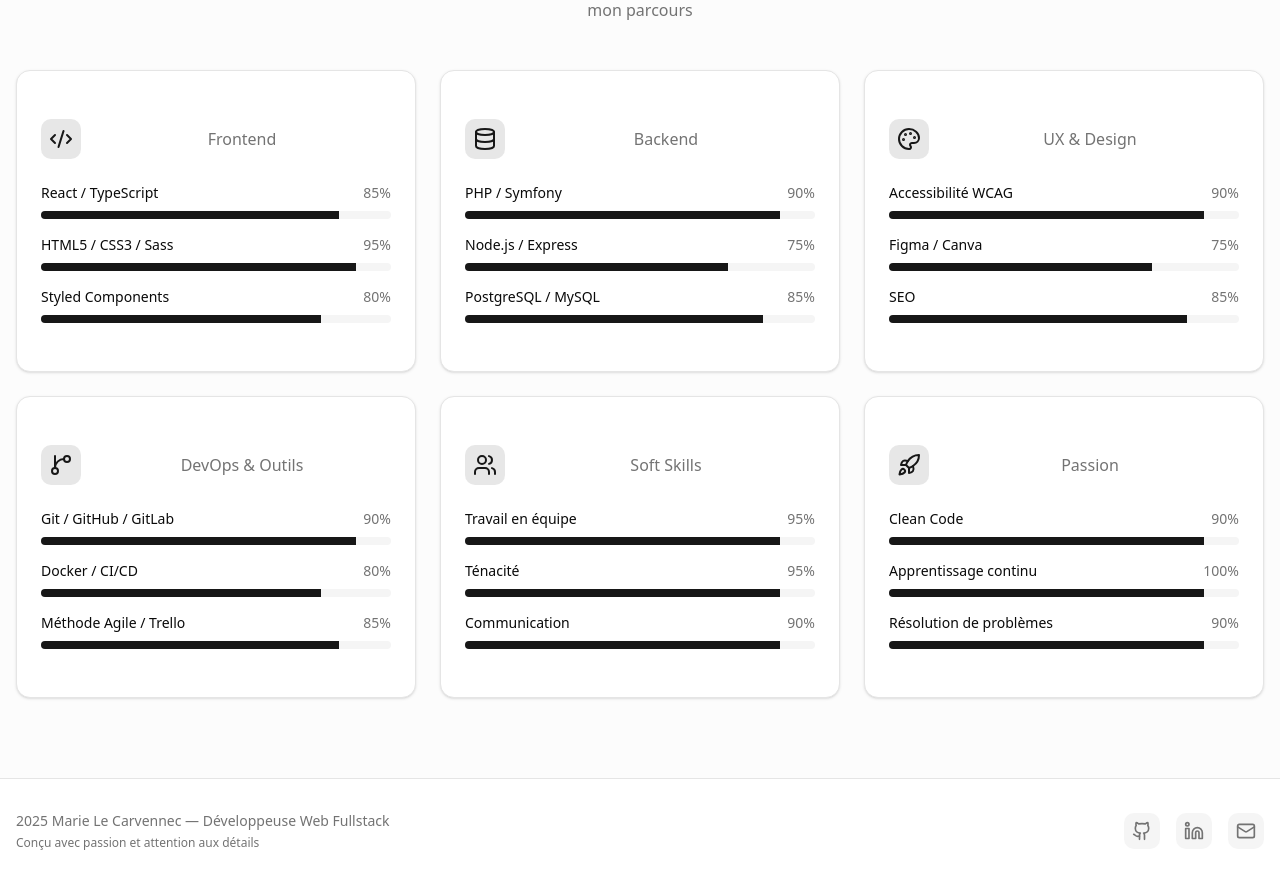
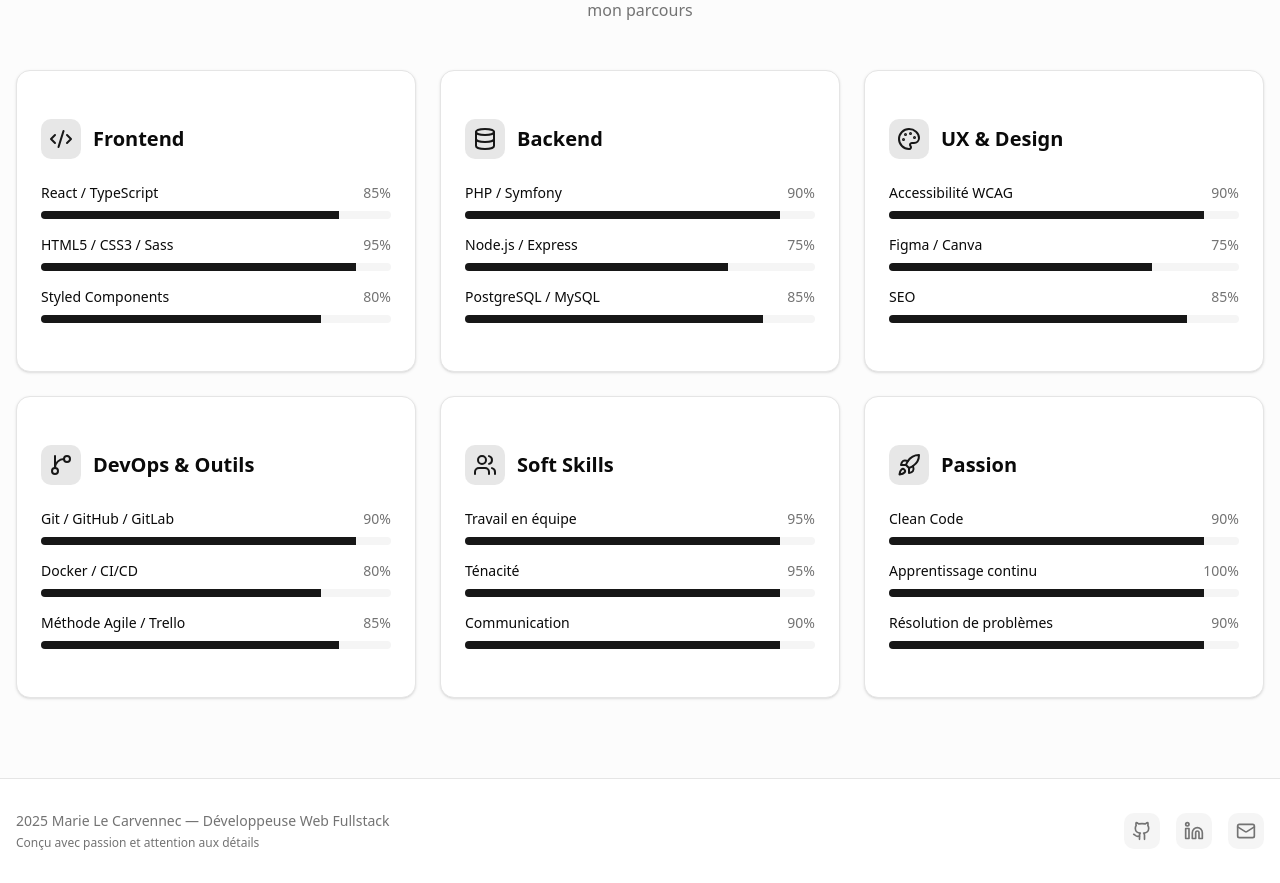
Before and after one commit to Karvaneg/portfolio-karvaneg, a Next.js app: page / in a window 1280 px wide. Shown: the part 1960-2843 px from the top of the page. Built offline with nearby package versions, Linux system fonts and the light colour scheme.

Commit message:
♻️T10 : UI > SectionSubTitle > modify and apply

```diff
--- a/app/sections/about/technologies.tsx
+++ b/app/sections/about/technologies.tsx
@@ -1,9 +1,10 @@
 import { aboutData } from "@/app/lib/data/about";
+import { SectionSubTitle } from "@/components/ui/SectionSubTitle";
 
 export function Technologies() {
   return (
     <div className="pt-8">
-      <h3 className="text-xl font-semibold mb-4">Technologies que j&apos;utilise :</h3>
+      <SectionSubTitle className="mb-4">Technologies que j&apos;utilise :</SectionSubTitle>
       <div className="flex flex-wrap gap-2">
         {aboutData.technologies.map((tech) => (
           <span key={tech} className="px-4 py-2 bg-primary/10 text-primary rounded-lg text-sm font-medium">
--- a/components/ui/SectionSubTitle.tsx
+++ b/components/ui/SectionSubTitle.tsx
@@ -4,5 +4,5 @@ interface SectionSubTitleProps {
 }
 
 export function SectionSubTitle({ children, className }: SectionSubTitleProps) {
-  return <p className={`text-muted-foreground max-w-2xl mx-auto text-pretty ${className || ''}`}>{children}</p>;
+  return <h3 className={`text-xl font-semibold ${className || ''}`}>{children}</h3>;
 }
```
